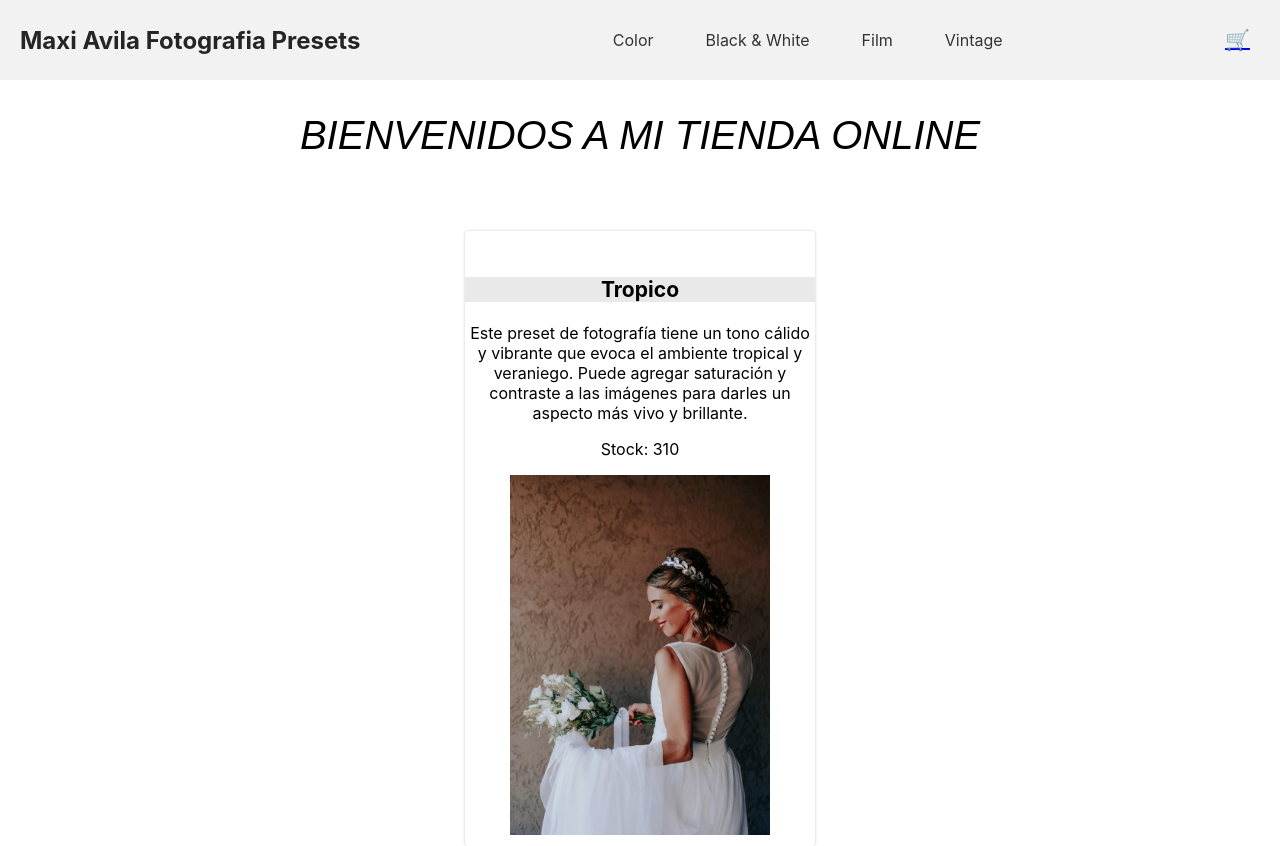
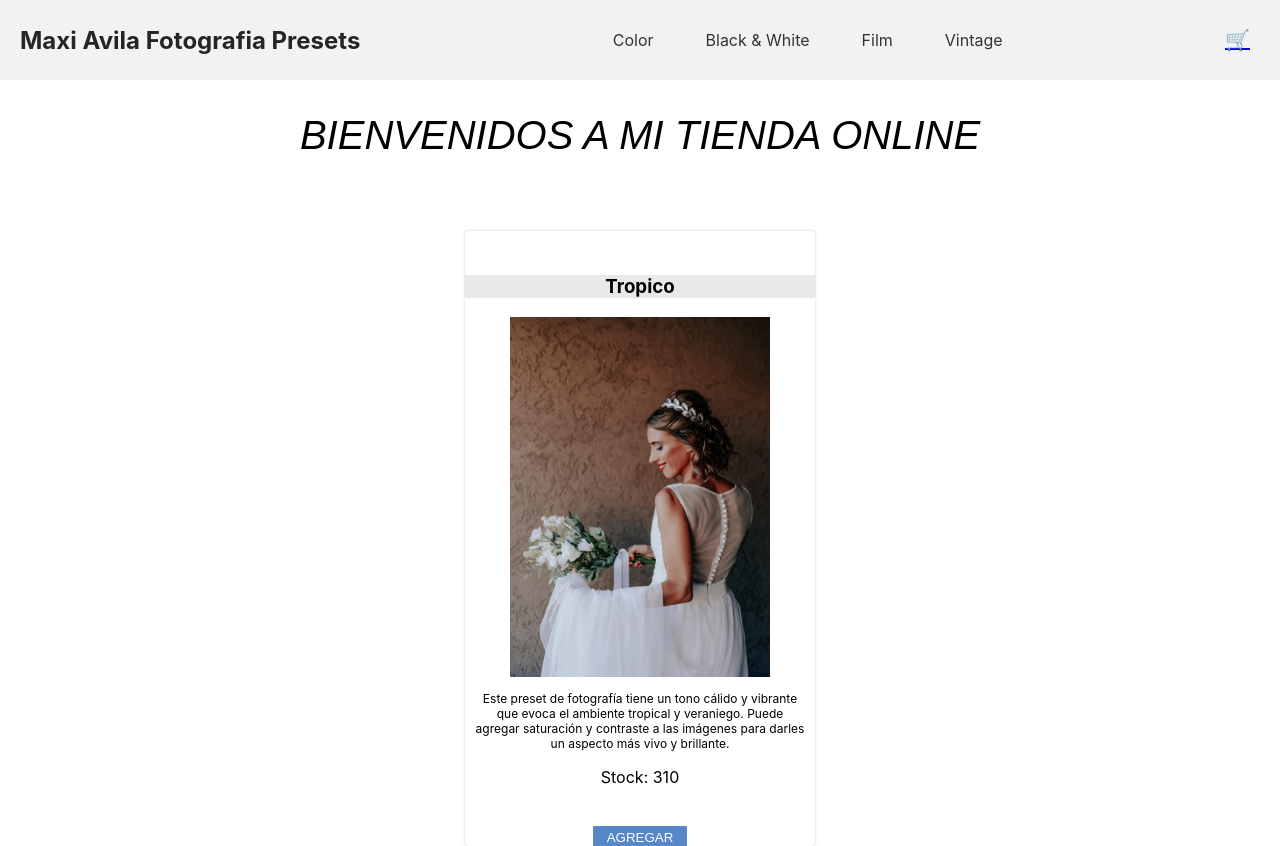
Before and after one commit to Jomaxavila/Preset-Maxi-Avila-Fotografia, a React (Create React App) app: page /detail/1 in a window 1280 px wide. Built offline with nearby package versions, Linux system fonts and the light colour scheme.

Commit message:
Css a las cards

```diff
--- a/src/components/Button/Button.css
+++ b/src/components/Button/Button.css
@@ -5,8 +5,8 @@
 	height: 30px;
 	background-color: rgb(85, 135, 201);
 	border-radius:4px;
-	border: none;
-	margin: 30px 20px;
+	border: solid;
+	margin: 20px 20px;
 	cursor: pointer;
 	padding: auto;
   }
--- a/src/components/Item/Item.css
+++ b/src/components/Item/Item.css
@@ -11,14 +11,14 @@
 	background-color: #fff;
 	overflow: hidden;
 	transition: all 0.20s ease-in;
-	cursor: pointer;
 	justify-content: space-between;
 }
 
 
+
   .item-card_header{
 	background-color: rgb(233, 233, 233);
-	font-size: large;
+	font-size: medium;
   }
 
   .item-card_header h2{
@@ -67,6 +67,10 @@
 	color: #8c8c8e;
   }
 
+  .descr{
+	font-size: 12px;
+	margin: 10px;
+  }
   .item-card_favicon.favorite{
 	display: block;
 	background-color: rgb(223, 117, 84);
--- a/src/components/Item/index.jsx
+++ b/src/components/Item/index.jsx
@@ -11,7 +11,7 @@ function Item (props) {
           </div>
             <img src={props.img} className="item-card_img" alt="imagen"></img>
           <h4>$ {props.price}</h4>
-          <small>{props.description}</small>
+          <small className="descr">{props.description}</small>
           <div>
           <Link to={`/detail/${props.id}`}>
             <Button>
--- a/src/components/ItemDetail/ItemDetail.jsx
+++ b/src/components/ItemDetail/ItemDetail.jsx
@@ -7,19 +7,20 @@ const ItemDetail = ({product}) => {
   console.log(product);
   return (
     <Flex>
+      <div>
           <div className="item-card">
             <div className="item-card_header">
               <h3>{product.title}</h3>
             </div>
-          <p>{product.description}</p>
+              <img src={product.img} className="item-card_img" alt={product.title} />
+              <p className="descr">{product.description}</p>
               <p>Stock: {product.stock}</p>
-          <img src={product.img} className="item-card_img" alt={product.title} />
             <div>
             <Button>
                 AGREGAR
             </Button>
             </div>
-
+          </div>
       </div>
     </Flex>
   );
```
Lines whose indentation alone changed are shown as unchanged.
